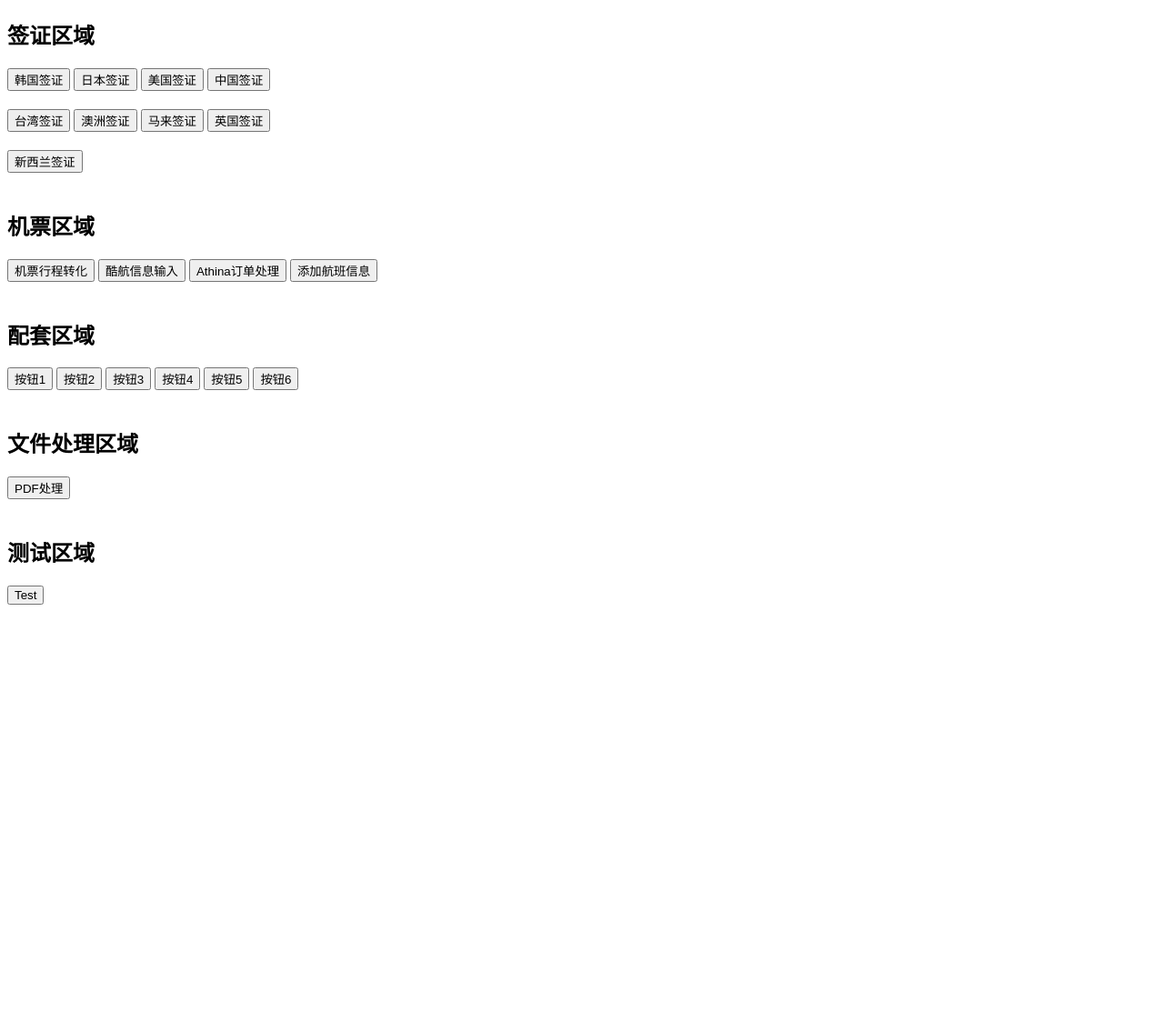
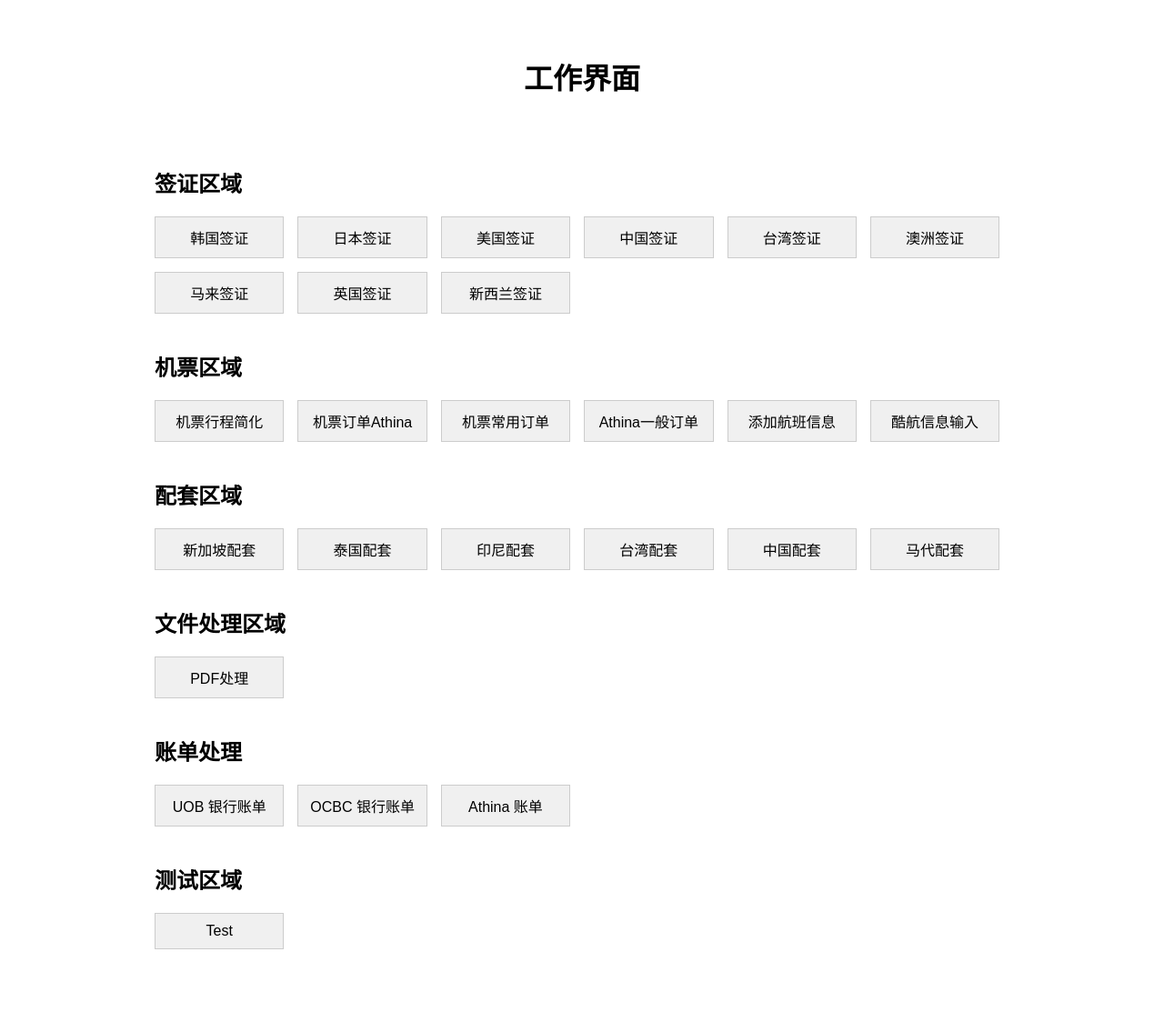
Before and after one commit to Zhuanpy/Zhuanpy-MyTravelPanel, a Flask app: page / in a window 1280 px wide. Shown: the whole page at 91% size. Before the commit the page ends 665 px from the top, so only its background shows below. Run offline with Flask 3, Linux system fonts and the light colour scheme.

Commit message:
update 12JUN, 2024

```diff
--- a/MyWeb/templates/index.html
+++ b/MyWeb/templates/index.html
@@ -4,76 +4,127 @@
     <meta charset="UTF-8">
     <meta http-equiv="X-UA-Compatible" content="IE=edge">
     <meta name="viewport" content="width=device-width, initial-scale=1.0">
-    <title>我的工作界面</title>
+    <title>工作界面</title>
 
     <style>
-        /* 包含标题和按钮的容器样式 */
-        .container {
-            display: flex;
-            flex-direction: row;
-            align-items: flex-start; /* 左对齐标题 */
-            gap: 30px; /* 按钮之间的间距 */
+        body {
+            font-family: Arial, sans-serif;
+            margin: 0;
+            padding: 0;
+            box-sizing: border-box;
         }
 
-        /* 标题样式 */
-        h2 {
-            margin-right: 40px; /* 标题右侧的间距 */
+        .container {
+            max-width: calc(100% - 300px); /* 100% 减去左右各 200 像素 */
+            margin: 20px auto;
+            padding: 20px;
+            box-sizing: border-box;
         }
 
-        /* 按钮样式 */
+        h1 {
+            text-align: center;
+            margin-bottom: 20px;
+        }
+
+        h2 {
+            text-align: left;
+            margin-bottom: 20px;
+        }
+
+        .section {
+            margin-bottom: 40px;
+        }
+
+        .button-container {
+            display: flex;
+            flex-wrap: wrap;
+            justify-content: left;
+            gap: 15px;
+        }
+
         button {
-            margin-bottom: 20px; /* 按钮下方的间距 */
+            width: 16ch; /* 固定宽度为6个字符 */
+            padding: 10px 0; /* 调整上下内边距，使其看起来更均匀 */
+            font-size: 16px;
+            cursor: pointer;
+            border: 1px solid #ccc;
+            background-color: #f0f0f0;
+            transition: background-color 0.3s, border-color 0.3s;
+            text-align: center;
+        }
 
+        button:hover {
+            background-color: #e0e0e0;
+            border-color: #999;
         }
     </style>
 </head>
-
 <body>
-    <div>
+    <div class="container">
+        <h1>工作界面</h1>
+        <br>
+        <br>
+        <div class="section">
             <h2>签证区域</h2>
-        <a href="{{url_for('visa_routes.visa_Korea_page')}}"><button> 韩国签证 </button></a>
-        <a href="{{url_for('visa_routes.visa_Japan')}}"><button> 日本签证 </button></a>
-        <a href= "{{url_for('visa_routes.visa_Us')}}" ><button> 美国签证 </button></a>
-        <a href= "{{url_for('visa_routes.visa_China')}}" ><button> 中国签证 </button></a>
-        <br>
-        <a href= "{{url_for('visa_routes.visa_Taiwan')}}"><button> 台湾签证 </button></a>
-        <a href= "{{url_for('visa_routes.visa_Australia')}}" ><button> 澳洲签证 </button></a>
-        <a href= "{{url_for('visa_routes.visa_Malaysia')}}" ><button> 马来签证 </button></a>
-        <a href= "{{url_for('visa_routes.visa_Uk')}}" ><button> 英国签证 </button></a> <br>
-        <a href= "{{url_for('visa_routes.visa_NewZealand_processing')}}" ><button> 新西兰签证 </button></a> <br>
+            <div class="button-container">
+                <a href="{{url_for('visa_routes.visa_Korea')}}"><button>韩国签证</button></a>
+                <a href="{{url_for('visa_routes.visa_Japan')}}"><button>日本签证</button></a>
+                <a href="{{url_for('visa_routes.visa_Us')}}"><button>美国签证</button></a>
+                <a href="{{url_for('visa_routes.visa_China')}}"><button>中国签证</button></a>
+                <a href="{{url_for('visa_routes.visa_Taiwan')}}"><button>台湾签证</button></a>
+                <a href="{{url_for('visa_routes.visa_Australia')}}"><button>澳洲签证</button></a>
+                <a href="{{url_for('visa_routes.visa_Malaysia')}}"><button>马来签证</button></a>
+                <a href="{{url_for('visa_routes.visa_Uk')}}"><button>英国签证</button></a>
+                <a href="{{url_for('visa_routes.visa_NewZealand')}}"><button>新西兰签证</button></a>
+            </div>
         </div>
 
-    <div>
+        <div class="section">
             <h2>机票区域</h2>
-        <a href="{{url_for('flight_routes.itinerary_conversion')}}"><button>机票行程转化</button></a>
-        <a href="{{url_for('flight_routes.render_scoot_page')}}"><button>酷航信息输入</button></a>
-        <a href="{{url_for('flight_routes.render_athina_page')}}"><button>Athina订单处理</button></a>
-		<a href="{{url_for('flight_routes.enter_flight_information')}}"><button>添加航班信息</button> </a>
-        <!--        <a href="/flight"><button>按钮5</button></a>-->
-        <!--        <a href="/flight"><button>按钮6</button></a>-->
-
+            <div class="button-container">
+                <a href="{{url_for('flight_routes.itinerary_conversion')}}"><button>机票行程简化</button></a>
+                <a href="{{url_for('flight_routes.flight_to_athina_page')}}"><button>机票订单Athina</button></a>
+                <a href="{{url_for('flight_routes.render_athina_page')}}"><button>机票常用订单</button></a>
+                <a href="{{url_for('flight_routes.render_athina_page')}}"><button>Athina一般订单</button></a>
+                <a href="{{url_for('flight_routes.enter_flight_information')}}"><button>添加航班信息</button></a>
+                <a href="{{url_for('flight_routes.enter_flight_information')}}"><button>酷航信息输入</button></a>
+            </div>
         </div>
 
-    <div>
+        <div class="section">
             <h2>配套区域</h2>
-        <a href="/accommodation"><button>按钮1</button></a>
-        <a href="/accommodation"><button>按钮2</button></a>
-        <a href="/accommodation"><button>按钮3</button></a>
-        <a href="/accommodation"><button>按钮4</button></a>
-        <a href="/accommodation"><button>按钮5</button></a>
-        <a href="/accommodation"><button>按钮6</button></a>
+            <div class="button-container">
+                <a href="/accommodation"><button>新加坡配套</button></a>
+                <a href="/accommodation"><button>泰国配套</button></a>
+                <a href="/accommodation"><button>印尼配套</button></a>
+                <a href="/accommodation"><button>台湾配套</button></a>
+                <a href="/accommodation"><button>中国配套</button></a>
+                <a href="/accommodation"><button>马代配套</button></a>
+            </div>
         </div>
 
-    <div>
+        <div class="section">
             <h2>文件处理区域</h2>
+            <div class="button-container">
                 <a href="/file_processing"><button>PDF处理</button></a>
             </div>
-
-    <div>
-        <h2> 测试区域</h2>
-        <a href="/my_test"><button>Test</button></a>
-
         </div>
 
+        <div class="section">
+            <h2>账单处理</h2>
+            <div class="button-container">
+                <a href="/accommodation"><button>UOB 银行账单</button></a>
+                <a href="/accommodation"><button>OCBC 银行账单</button></a>
+                <a href="/accommodation"><button>Athina 账单</button></a>
+            </div>
+        </div>
+
+        <div class="section">
+            <h2>测试区域</h2>
+            <div class="button-container">
+                <a href="/my_test"><button>Test</button></a>
+            </div>
+        </div>
+    </div>
 </body>
 </html>
--- a/MyWeb/templates/visas/Australia_visa.html
+++ b/MyWeb/templates/visas/Australia_visa.html
@@ -21,7 +21,7 @@
 	<div class="center">
 		<h1>澳洲签证处理</h1>
 
-		<form method="post" action="{{url_for('visa_routes.visa_Taiwan_processing')}}" >
+		<form method="post" action="{{url_for('visa_routes.visa_Australia_processing')}}" >
 			<label for="path_create_project"> 项目名称：</label>
 			<input type="text" id="path_create_project" name="path_create_project" placeholder="如：HID123_LI JIAN">
 			<br>
```
Also changed, not shown: BankAccout/Statement.py (+21 -0 lines), MyWeb/route_flight.py (+24 -2 lines), MyWeb/routes_visa.py (+15 -3 lines), MyWeb/templates/account/UobBank.html (added, +10 -0 lines), MyWeb/templates/flights/Flight_booking_to_Athina.html (added, +91 -0 lines), MyWeb/templates/flights/conversion.html (+15 -10 lines), MyWeb/utils.py (+55 -2 lines), Visa/Australia/AustraliaVisa.py (+20 -7 lines), Visa/Korea/KoreavisaFun.py (+2 -26 lines). Lines whose indentation alone changed are shown as unchanged.
